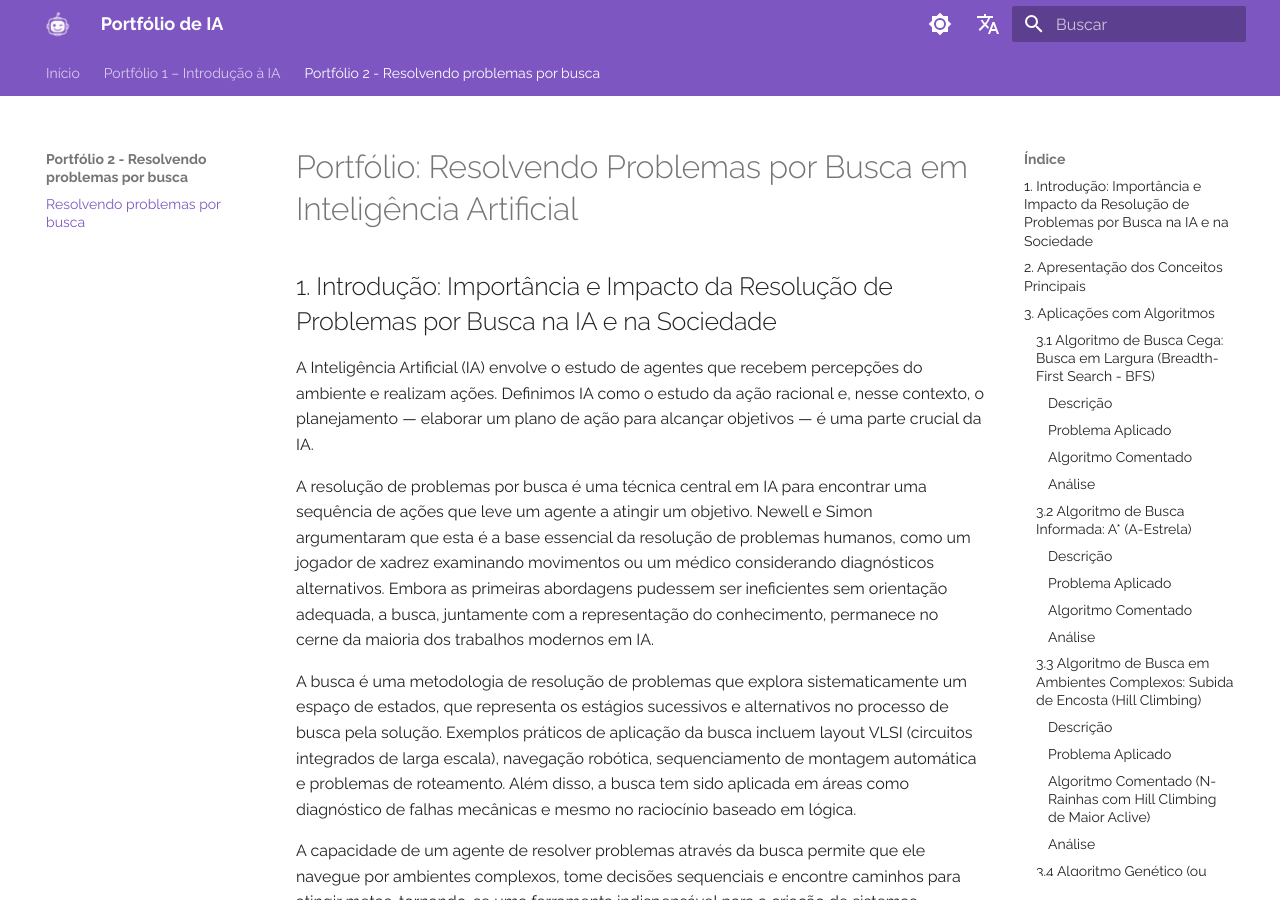
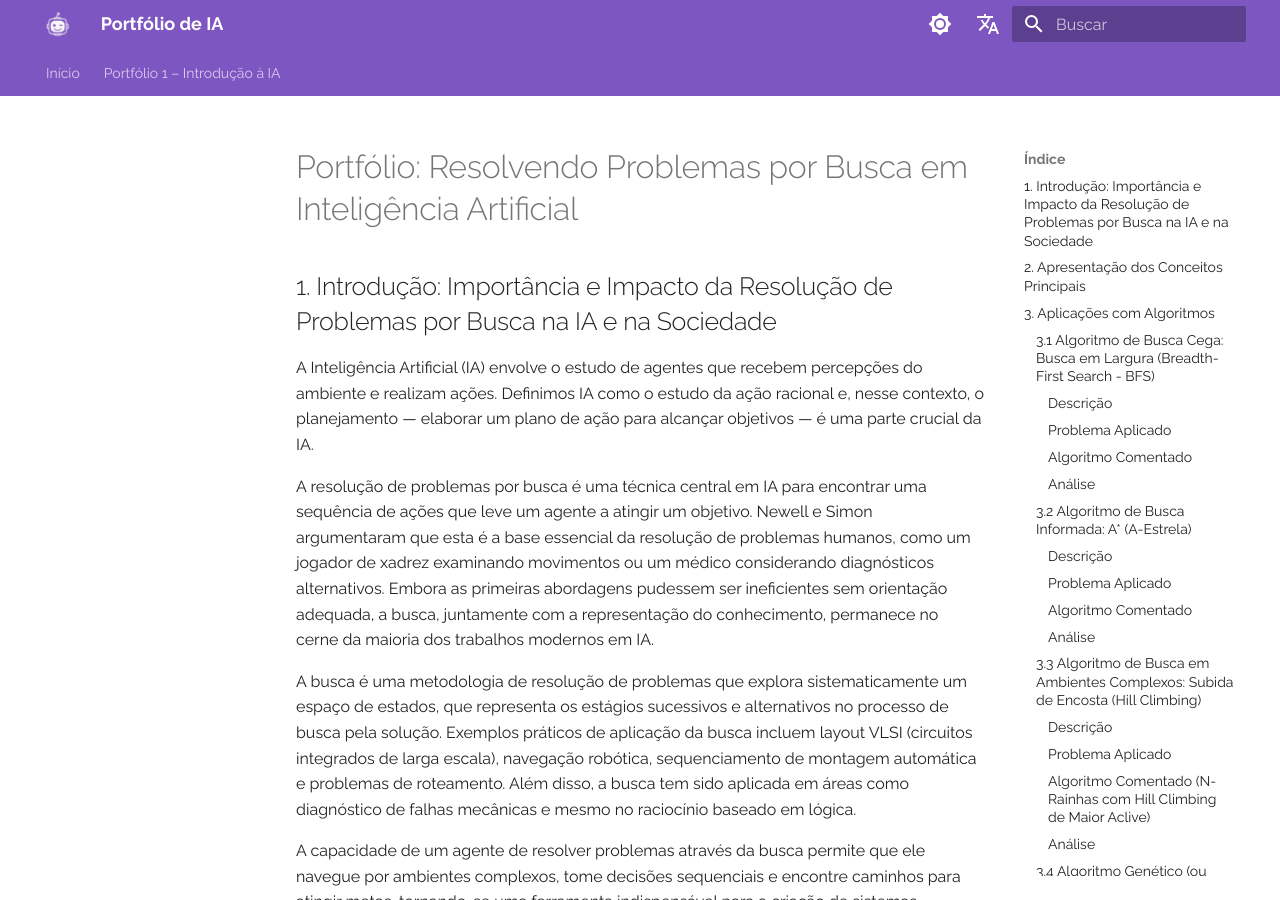
Before and after one commit to ananorberto/my-ai-portfolio, an MkDocs documentation site: the page built from docs/portfolio2/portfolio2.md, in a window 1280 px wide and 900 px high. Built offline with MkDocs 1.6.1 and Material for MkDocs 9.7.7, drawn with Linux system fonts in a browser that asks for light colours; comment, search, counter and statistics services are not loaded.

Commit message:
Update mkdocs.yml

```diff
--- a/mkdocs.yml
+++ b/mkdocs.yml
@@ -124,5 +124,5 @@ nav:
       - Agentes Inteligentes: portfolio1/agentes_inteligentes.md
       - Problemas/Projetos: portfolio1/projetos.md
       - Conclusão: portfolio1/conclusao.md
-  - Portfólio 2 - Resolvendo problemas por busca:
-      - Resolvendo problemas por busca: portfolio2/portfolio2.md
+#  - Portfólio 2 - Resolvendo problemas por busca:
+#      - Resolvendo problemas por busca: portfolio2/portfolio2.md
```
